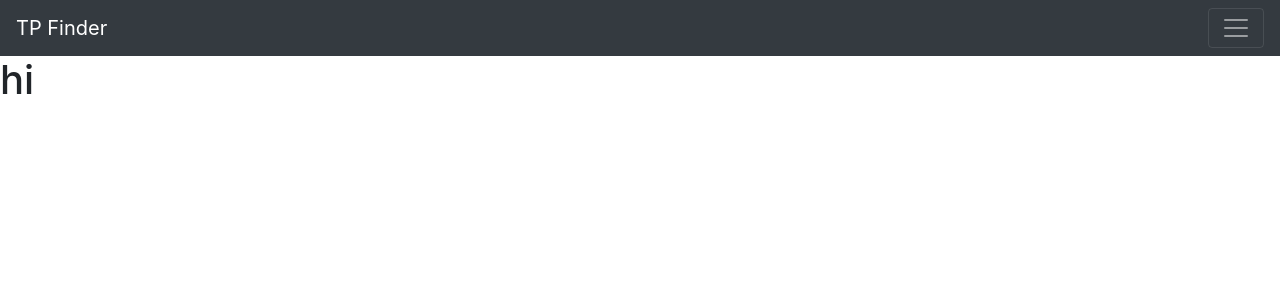
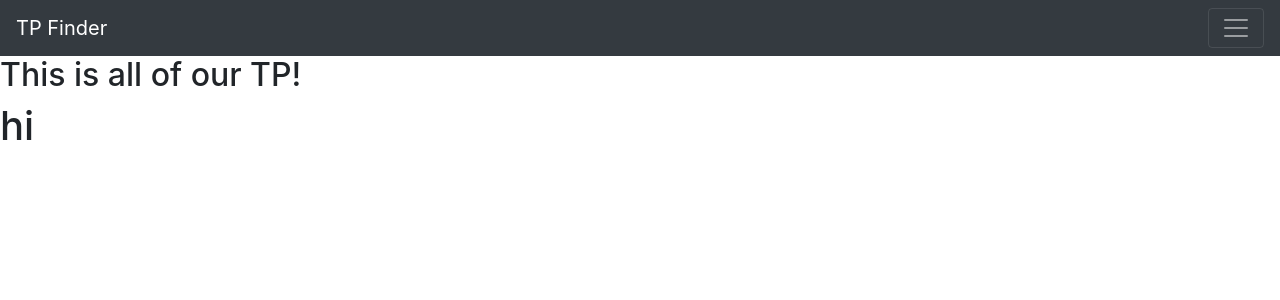
Before and after one commit to Howakyl/toilet-paper-finder, a React (Create React App) app in the folder tp-client/: page /index in a window 1280 px wide. Shown: the top 300 px of the page. Built offline with nearby package versions, Linux system fonts and the light colour scheme.

Commit message:
added tp index component

```diff
--- a/tp-client/src/App.js
+++ b/tp-client/src/App.js
@@ -1,6 +1,7 @@
 import React from 'react';
 import {Switch, Route} from 'react-router-dom';
 import Home from './pages/Home';
+import TpIndex from './pages/TpIndex';
 import Navbar from './components/Navbar';
 import './App.css';
 
@@ -10,6 +11,7 @@ function App() {
     <Navbar />
       <Switch>
         <Route exact path='/' component={Home} />
+        <Route path='/index' component={TpIndex} />
       </Switch>
       <h1>hi</h1>
     </div>
--- /dev/null
+++ b/tp-client/src/pages/TpIndex.js
@@ -0,0 +1,17 @@
+import React from 'react';
+
+class TpIndex extends React.Component {
+    state = {
+
+    }
+
+    render () {
+        return (
+            <div>
+                <h2>This is all of our TP!</h2>
+            </div>
+        );
+    };
+};
+
+export default TpIndex;
```
